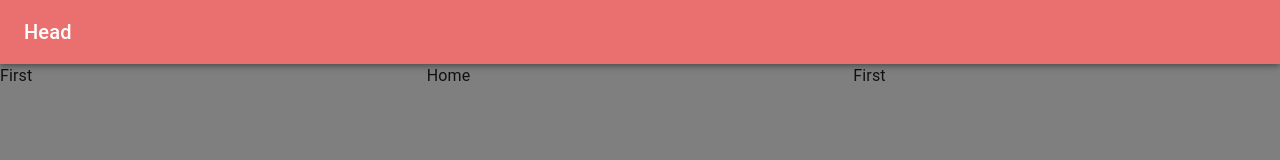
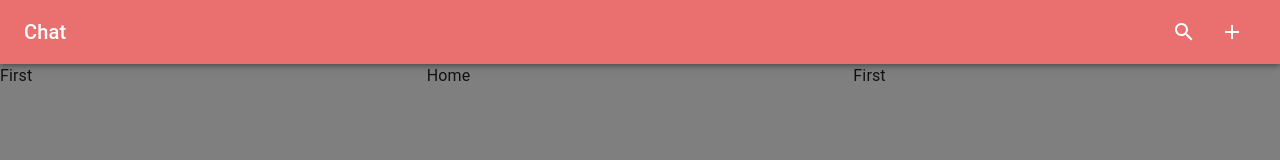
Before and after one commit to Bright-CodeHub/chat_app, a React (Vite) app: page / in a window 1280 px wide. Shown: the top 160 px of the page. Built offline with nearby package versions, Linux system fonts and the light colour scheme.

Commit message:
progress on home page

```diff
--- a/src/Components/layout/AppLayout.jsx
+++ b/src/Components/layout/AppLayout.jsx
@@ -12,19 +12,17 @@ const AppLayout = (WrappedComponent) => {
 
                 <Grid container sx={{ height: 'calc(100vh - 4rem)' }} >
 
-                    <Grid size={4} sx={{ bgcolor: 'rgba(0,0,0,0.50)', height: '100%' }} >
+                    <Grid size={{ xs: 'grow' }} sx={{ bgcolor: 'rgba(0,0,0,0.50)', height: '100%', display: {} }} >
                         First
                     </Grid>
 
-                    <Grid size={4} sx={{ bgcolor: 'rgba(0,0,0,0.50)', height: '100%' }} >
+                    <Grid size={{ sm: 'grow' }} sx={{ bgcolor: 'rgba(0,0,0,0.50)', height: '100%', display: { xs: 'none', sm: 'block' } }} >
                         <WrappedComponent />
                     </Grid>
 
-                    <Grid size={4} sx={{ bgcolor: 'rgba(0,0,0,0.50)', height: '100%', display: { sx:'none' , sm:'block' } }} >
+                    <Grid size={4} sx={{ bgcolor: 'rgba(0,0,0,0.50)', height: '100%', display: { xs: 'none', md: 'block' } }} >
                         First
                     </Grid>
-
-
 
                 </Grid >
 
--- a/src/Components/layout/Header.jsx
+++ b/src/Components/layout/Header.jsx
@@ -1,22 +1,56 @@
-import { AppBar, Box, Toolbar, Typography } from '@mui/material'
+import { AppBar, Box, Button, IconButton, Toolbar, Tooltip, Typography } from '@mui/material'
 import React from 'react'
 import { orange } from '../constants/color'
+import { Add as AddIcon, Menu as MenuIcon, Search as SearchIcon } from '@mui/icons-material'
 
 const Header = () => {
+
+  const handleMobileView = () => {
+
+  }
+
+  const openSearchDialog = () => {
+
+  }
+
+  const openNewGroup = () => {
+
+  }
+
   return (
-    <Box sx={{ height: '4rem', flexGrow: 1 }} >
+    <Box sx={{ height: '4rem' }} >
+
       <AppBar sx={{ position: 'static', bgcolor: orange }} >
 
-
-        <Toolbar>
+        <Toolbar sx={{ minHeight: '64px' }} >
 
           <Typography variant='h6' sx={{ display: { xs: 'none', sm: 'block' } }} >
-
-            Head
+            Chat
           </Typography>
 
+          <Box sx={{ display: { xs: 'block', sm: 'none' } }}>
+            <IconButton color='inherit' onClick={handleMobileView}>
+              <MenuIcon />
+            </IconButton>
+          </Box>
+
+          <Box sx={{ flexGrow: 1 }} >
+
+          </Box>
+
+          <Box>
+            <IconButton size='large' color='inherit' onClick={openSearchDialog} >
+              <SearchIcon />
+            </IconButton>
+
+            <Tooltip title='New Group' >
+              <IconButton size='large' color='inherit' onClick={openNewGroup} >
+                <AddIcon />
+              </IconButton>
+            </Tooltip>
+          </Box>
+
         </Toolbar>
-
       </AppBar>
     </Box>
   )
```
